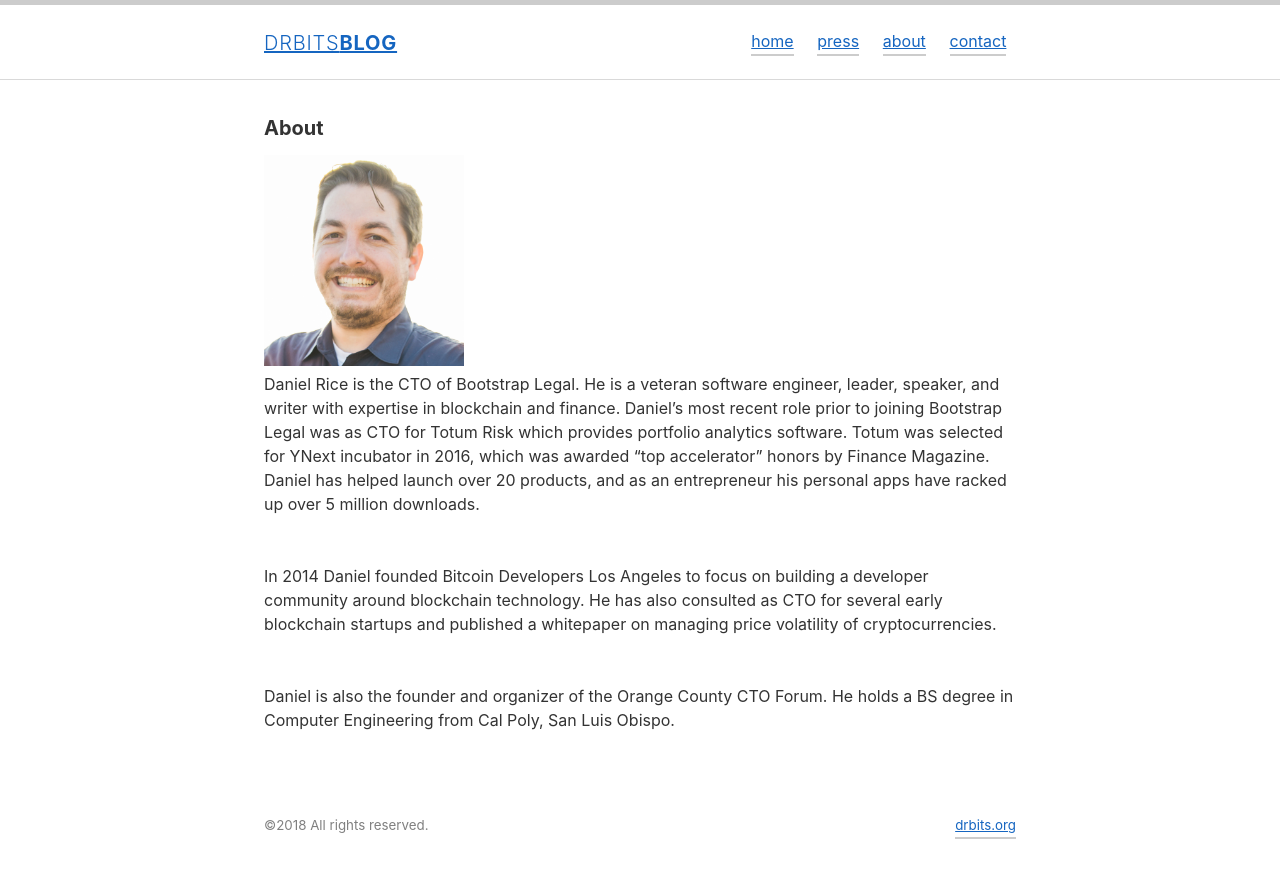
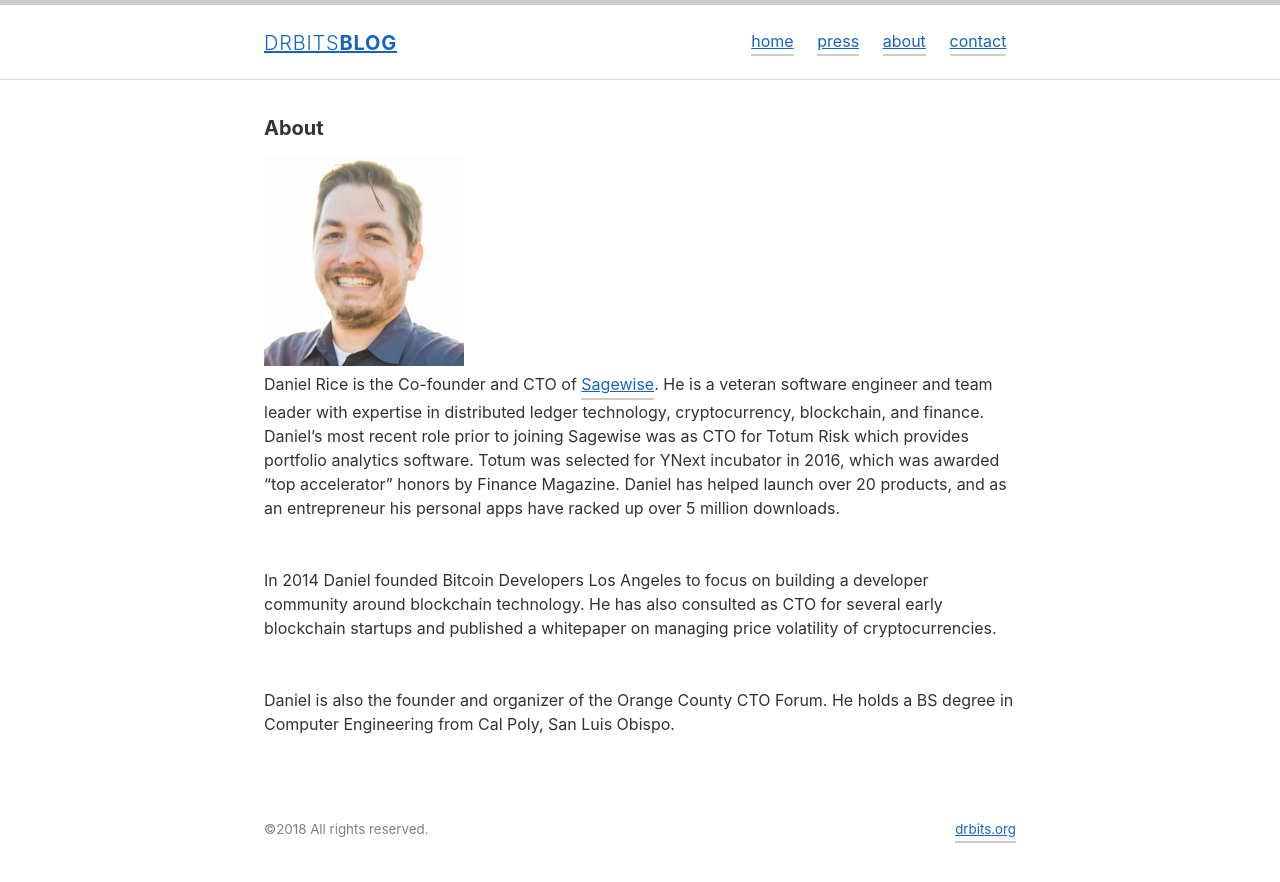
Before and after one commit to thedrbits/drbitsblog, a Jekyll site: the page built from about.md, in a window 1280 px wide. Shown: the top 882 px of the page. Built offline with Jekyll 4.4.1, drawn with Linux system fonts in a browser that asks for light colours.

Commit message:
update the about page to include sagewise

```diff
--- a/about.md
+++ b/about.md
@@ -3,7 +3,7 @@ layout: page
 title: About
 permalink: /about/
 ---
-{% include image name="dan.jpeg" width=200 %}Daniel Rice is the CTO of Bootstrap Legal. He is a veteran software engineer, leader, speaker, and writer with expertise in blockchain and finance. Daniel’s most recent role prior to joining Bootstrap Legal was as CTO for Totum Risk which provides portfolio analytics software. Totum was selected for YNext incubator in 2016, which was awarded “top accelerator” honors by Finance Magazine. Daniel has helped launch over 20 products, and as an entrepreneur his personal apps have racked up over 5 million downloads.
+{% include image name="dan.jpeg" width=200 %}Daniel Rice is the Co-founder and CTO of [Sagewise](https://www.sagewise.io). He is a veteran software engineer and team leader with expertise in distributed ledger technology, cryptocurrency, blockchain, and finance. Daniel’s most recent role prior to joining Sagewise was as CTO for Totum Risk which provides portfolio analytics software. Totum was selected for YNext incubator in 2016, which was awarded “top accelerator” honors by Finance Magazine. Daniel has helped launch over 20 products, and as an entrepreneur his personal apps have racked up over 5 million downloads.
 \\
 \\
 \\
```
